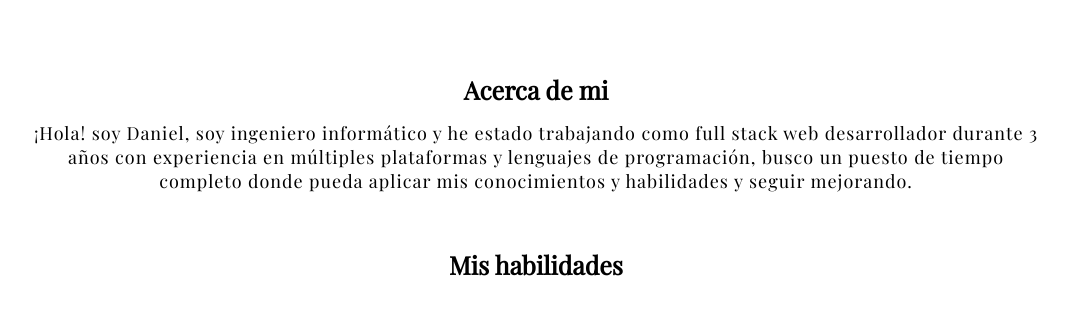
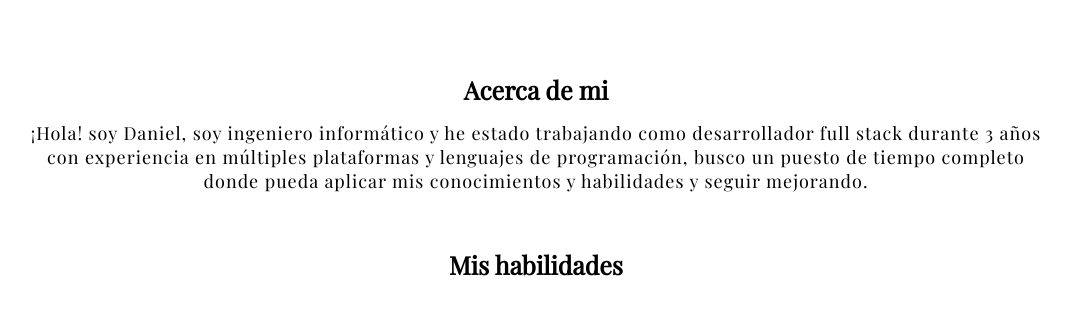
Before and after one commit to DanielArboledaT/MyPortfolio, a website: page src/views/index.html in a window 1280 px wide. Shown: the part 802-1136 px from the top of the page, without its empty margins (104-1175 px from the left). Drawn offline with nearby package versions, Linux system fonts and the light colour scheme.

Commit message:
text correction

```diff
--- a/src/views/index.html
+++ b/src/views/index.html
@@ -60,8 +60,8 @@
         <div class="about-container">
             <h2>Acerca de mi</h2>
             <p>
-                ¡Hola! soy Daniel, soy ingeniero informático y he estado trabajando como full stack web
-                desarrollador durante 3 años con experiencia en múltiples
+                ¡Hola! soy Daniel, soy ingeniero informático y he estado trabajando como desarrollador full stack
+                durante 3 años con experiencia en múltiples
                 plataformas y lenguajes de programación, busco un puesto de tiempo completo donde pueda aplicar mis
                 conocimientos y habilidades y seguir mejorando.
             </p>
```
